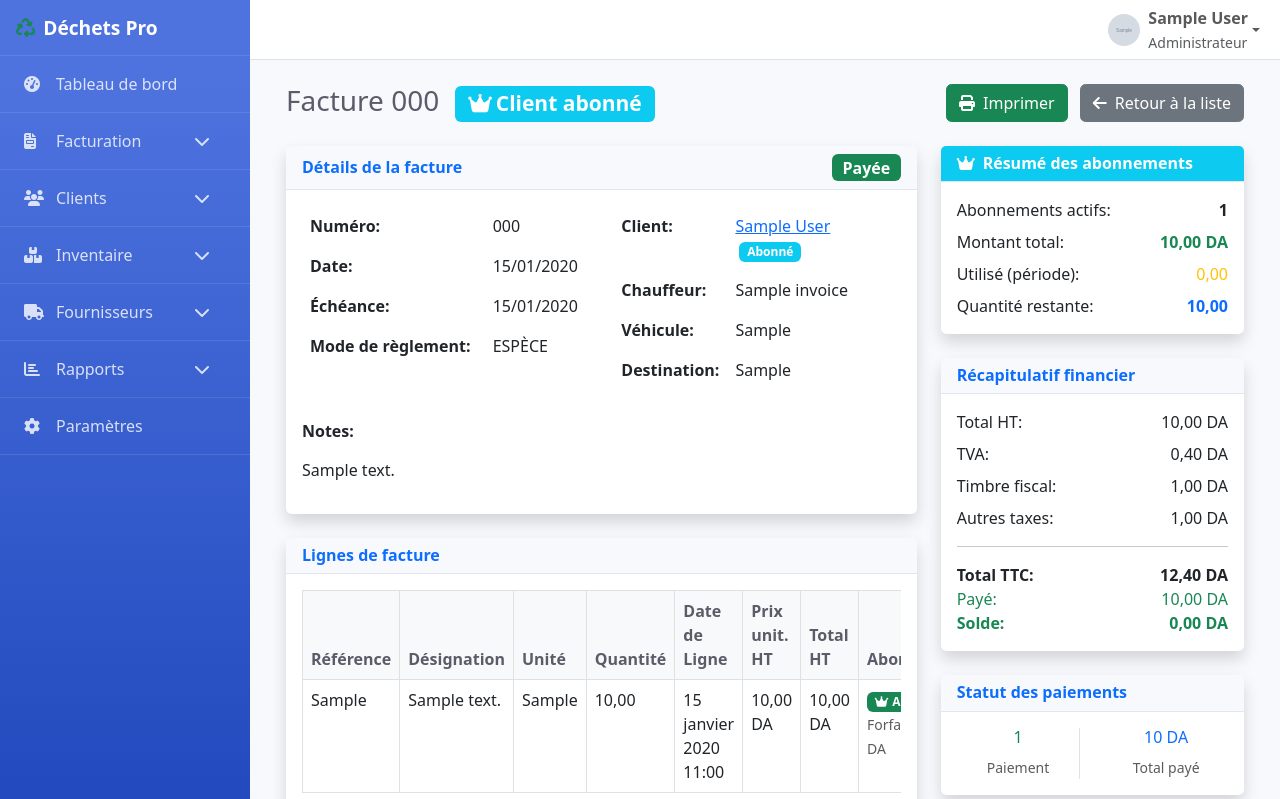
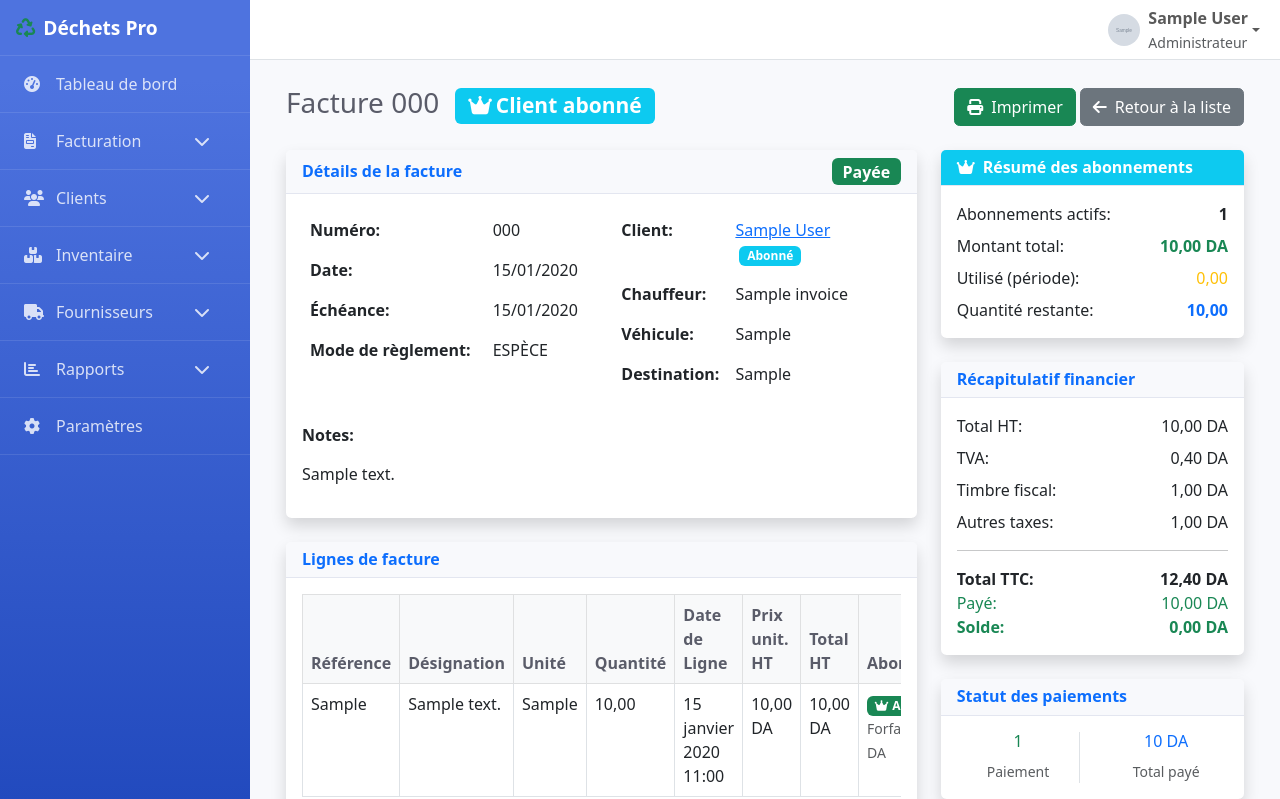
Before and after one commit to yahiaAlg/laboratory_waste_management_system, a Django app: page /invoices/1/ in a window 1280 px wide. Shown: the top 799 px of the page. Run offline with Django 4.2, Linux system fonts and the light colour scheme; a user stored in the database is signed in; tables that the repository leaves empty hold one stand-in row (values such as "Sample post"); grey boxes marked "Sample" are stand-in pictures; some libraries are stand-ins or nearby versions.

Commit message:
`Refactor invoice detail template layout and button styling`

```diff
--- a/project/templates/invoices/invoice_detail.html
+++ b/project/templates/invoices/invoice_detail.html
@@ -15,12 +15,12 @@
             </span>
             {% endif %}
         </h1>
-        <div>
-            <a href="{% url 'invoices:print' invoice.pk %}" class="btn btn-success me-2" target="_blank">
+        <div class="d-flex gap-1 mt-1">
+            <a href="{% url 'invoices:print' invoice.pk %}" class="btn btn-success" target="_blank">
                 <i class="fas fa-print me-2"></i>Imprimer
             </a>
             {% if invoice.status != 'paid' %}
-            <a href="{% url 'invoices:update' invoice.pk %}" class="btn btn-primary me-2">
+            <a href="{% url 'invoices:update' invoice.pk %}" class="btn btn-primary">
                 <i class="fas fa-edit me-2"></i>Modifier
             </a>
             {% endif %}
```
